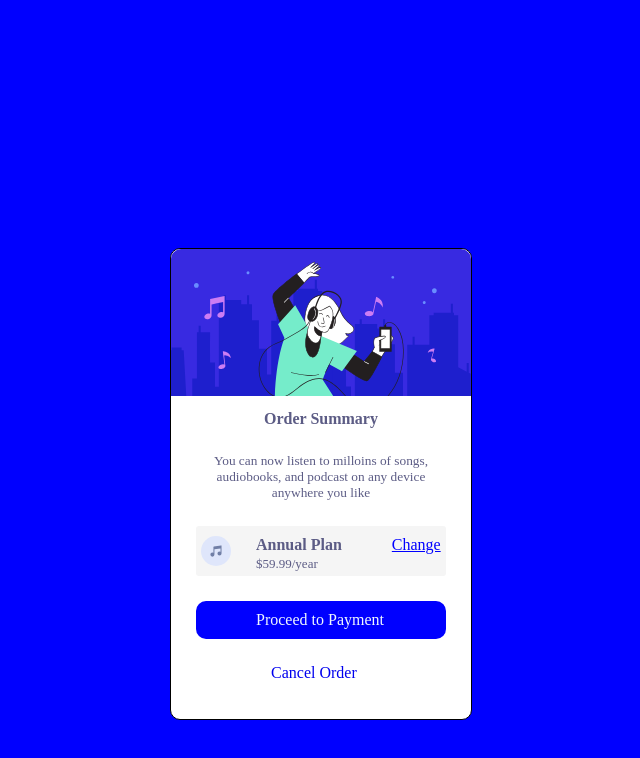
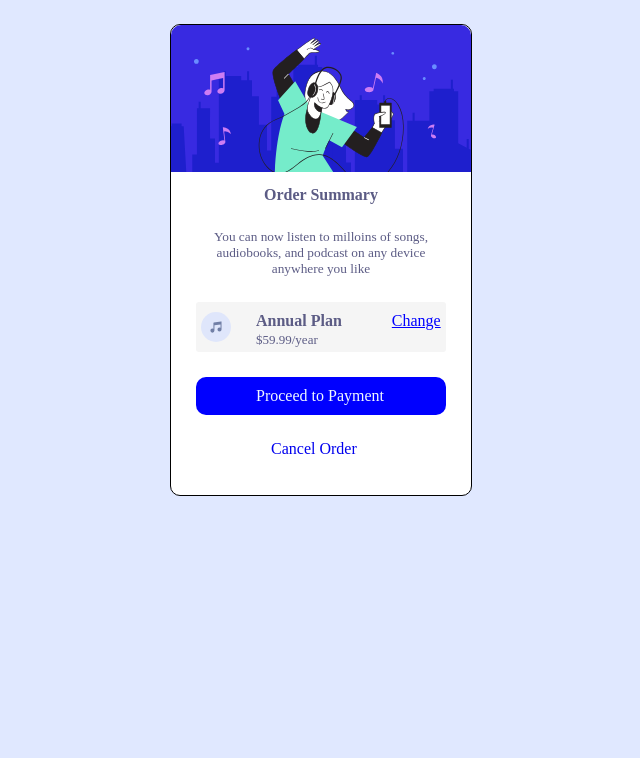
Before and after one commit to padole/Web2-Assignment-4, a plain HTML site: page index.html in a window 1280 px wide. Shown: the whole page, without its empty margins (319-959 px from the left). Drawn offline with Linux system fonts and the light colour scheme.

Commit message:
initial commit

```diff
--- a/text.css
+++ b/text.css
@@ -2,7 +2,7 @@
 
 
 body{
-    background-color: blue;
+    background-color:hsl(225, 100%, 94%);
     justify-content: center;
     align-items: center;
     display: flex;
@@ -12,7 +12,7 @@ body{
     justify-content: center;
     align-items: center;
     color: rgb(92, 92, 133);
-    margin: 15rem;
+    margin: 1rem;
 
 }
 
```
